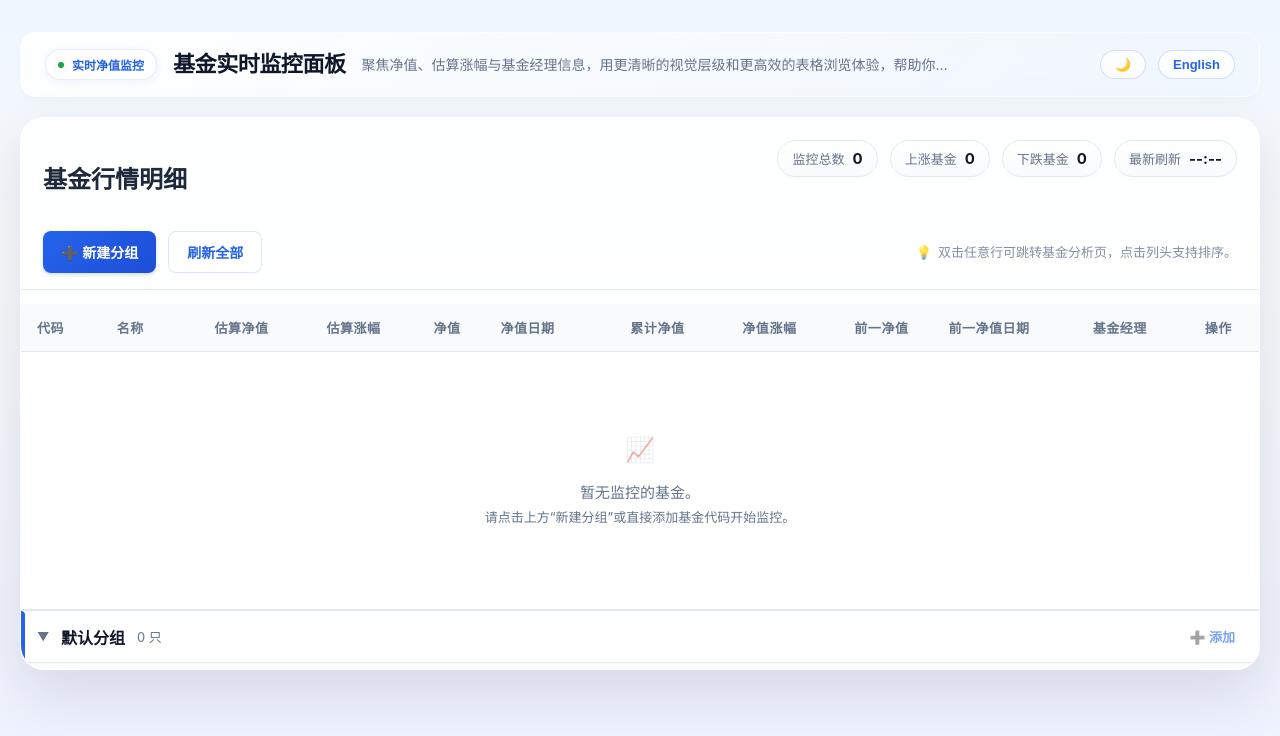
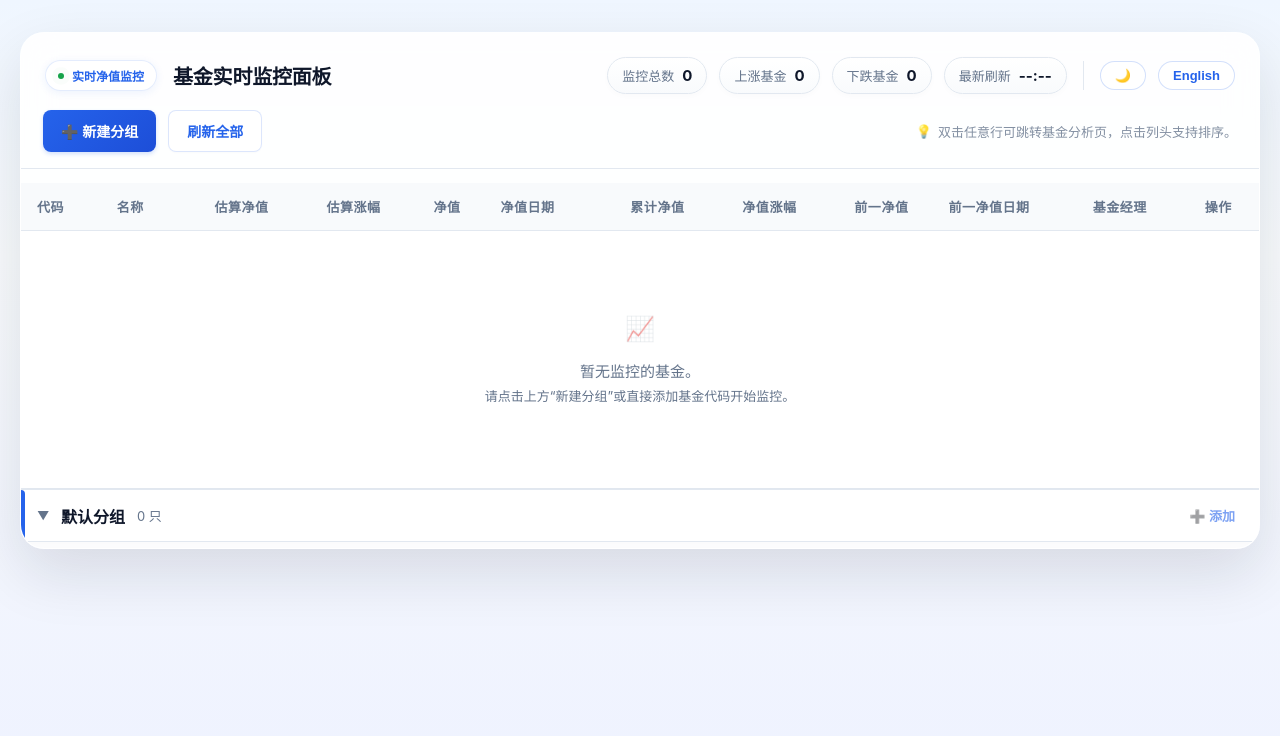
Before and after one commit to wxuanm/finbox, a plain HTML site: page fundmonitor/index.html in a window 1280 px wide. Drawn offline with Linux system fonts and the light colour scheme.

Commit message:
style(fundmonitor): consolidate Hero section into unified panel header

```diff
--- a/fundmonitor/css/main.css
+++ b/fundmonitor/css/main.css
@@ -118,12 +118,33 @@
         }
 
         .unified-header {
-            padding: 22px 22px 0 22px;
+            padding: 24px 24px 0 24px;
             display: flex;
             justify-content: space-between;
-            align-items: flex-start;
+            align-items: center;
             flex-wrap: wrap;
+            gap: 20px;
+        }
+
+        .header-left {
+            display: flex;
+            align-items: center;
             gap: 16px;
+        }
+
+        .header-left h1 {
+            margin: 0;
+            font-size: 20px;
+            font-weight: 800;
+            color: var(--secondary-color);
+            letter-spacing: -0.01em;
+        }
+
+        .header-right {
+            display: flex;
+            align-items: center;
+            gap: 16px;
+            flex-wrap: wrap;
         }
 
         .mini-stats {
@@ -524,6 +545,8 @@
             display: flex;
             gap: 12px;
             align-items: center;
+            border-left: 1px solid var(--border-color);
+            padding-left: 16px;
         }
         .action-btn {
             padding: 6px 14px;
--- a/fundmonitor/index.html
+++ b/fundmonitor/index.html
@@ -9,29 +9,24 @@
 </head>
 <body>
     <div class="page-shell">
-        <section class="hero">
-            <div class="hero-copy">
-                <div class="hero-badge" data-i18n="heroBadge">实时净值监控</div>
-                <h1 data-i18n="heroTitle">基金实时监控面板</h1>
-                <p data-i18n="heroDesc">聚焦净值、估算涨幅与基金经理信息，用更清晰的视觉层级和更高效的表格浏览体验，帮助你快速发现重点基金动态。</p>
-            </div>
-            <div class="header-actions">
-                <button id="themeBtn" class="action-btn" onclick="toggleTheme()" title="切换主题">🌙</button>
-                <button id="langBtn" class="action-btn" onclick="toggleLang()">English</button>
-            </div>
-        </section>
-
         <div class="dashboard-grid">
             <section class="panel unified-panel">
                 <div class="unified-header">
-                    <div class="section-heading">
-                        <h2 data-i18n="tableTitle">基金行情明细</h2>
+                    <div class="header-left">
+                        <div class="hero-badge" data-i18n="heroBadge">实时净值监控</div>
+                        <h1 data-i18n="heroTitle">基金实时监控面板</h1>
                     </div>
-                    <div class="mini-stats">
-                        <div class="stat-item"><span data-i18n="statTotal">监控总数</span> <strong id="fundCountStat">0</strong></div>
-                        <div class="stat-item"><span data-i18n="statPositive">上涨基金</span> <strong id="positiveCountStat">0</strong></div>
-                        <div class="stat-item"><span data-i18n="statNegative">下跌基金</span> <strong id="negativeCountStat">0</strong></div>
-                        <div class="stat-item"><span data-i18n="statLastRefresh">最新刷新</span> <strong id="lastRefreshStat">--:--</strong></div>
+                    <div class="header-right">
+                        <div class="mini-stats">
+                            <div class="stat-item"><span data-i18n="statTotal">监控总数</span> <strong id="fundCountStat">0</strong></div>
+                            <div class="stat-item"><span data-i18n="statPositive">上涨基金</span> <strong id="positiveCountStat">0</strong></div>
+                            <div class="stat-item"><span data-i18n="statNegative">下跌基金</span> <strong id="negativeCountStat">0</strong></div>
+                            <div class="stat-item"><span data-i18n="statLastRefresh">最新刷新</span> <strong id="lastRefreshStat">--:--</strong></div>
+                        </div>
+                        <div class="header-actions">
+                            <button id="themeBtn" class="action-btn" onclick="toggleTheme()" title="切换主题">🌙</button>
+                            <button id="langBtn" class="action-btn" onclick="toggleLang()">EN</button>
+                        </div>
                     </div>
                 </div>
 
```
